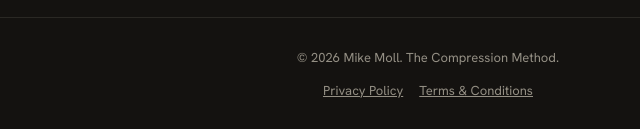
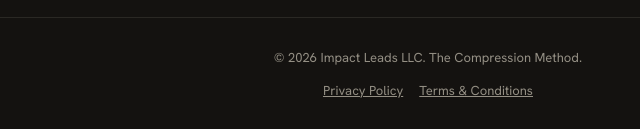
Before and after one commit to checkmike64/mikemoll-site, a plain HTML site: page free/linkedin-leads-thanks.html in a window 1280 px wide. Shown: the part 1204-1333 px from the top of the page, 212-852 px from the left. Drawn offline with nearby package versions, Linux system fonts and the light colour scheme; no server answers.

Commit message:
Update linkedin-leads-thanks.html

```diff
--- a/free/linkedin-leads-thanks.html
+++ b/free/linkedin-leads-thanks.html
@@ -109,7 +109,7 @@ footer{border-top:1px solid var(--hairline);padding:30px 0;color:var(--muted);fo
     <a href="/consulting" class="btn-accent">Explore Coaching &rarr;</a>
   </div>
 </main>
-<footer><div class="wrap">&copy; 2026 Mike Moll. The Compression Method.<div style="margin-top:12px;display:flex;gap:16px;justify-content:center"><a href="/privacy" style="color:inherit;font-size:13px;text-decoration:underline">Privacy Policy</a><a href="/terms" style="color:inherit;font-size:13px;text-decoration:underline">Terms &amp; Conditions</a></div></div></footer>
+<footer><div class="wrap">&copy; 2026 Impact Leads LLC. The Compression Method.<div style="margin-top:12px;display:flex;gap:16px;justify-content:center"><a href="/privacy" style="color:inherit;font-size:13px;text-decoration:underline">Privacy Policy</a><a href="/terms" style="color:inherit;font-size:13px;text-decoration:underline">Terms &amp; Conditions</a></div></div></footer>
 <script src="https://cdn.jsdelivr.net/npm/hls.js@1.5.17/dist/hls.min.js"></script>
 <script>
 (function(){
```
